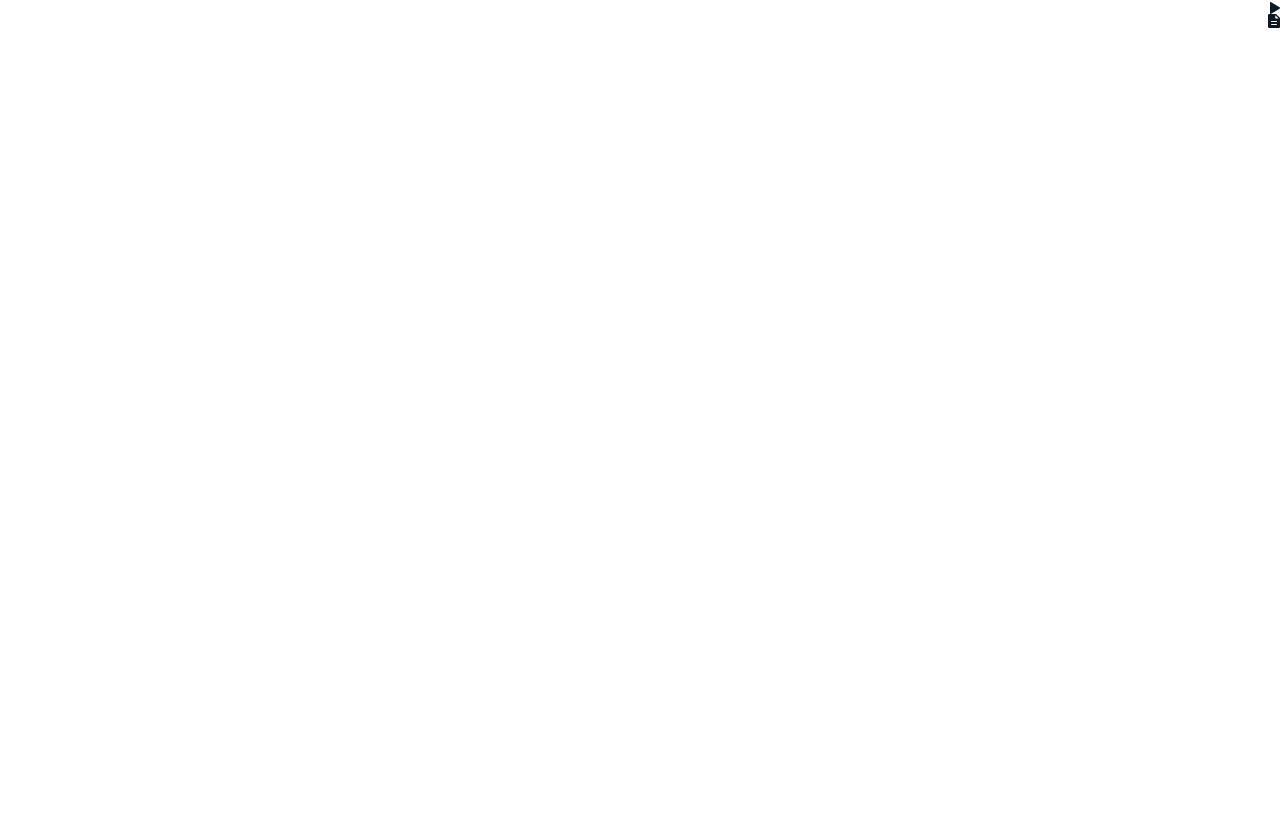
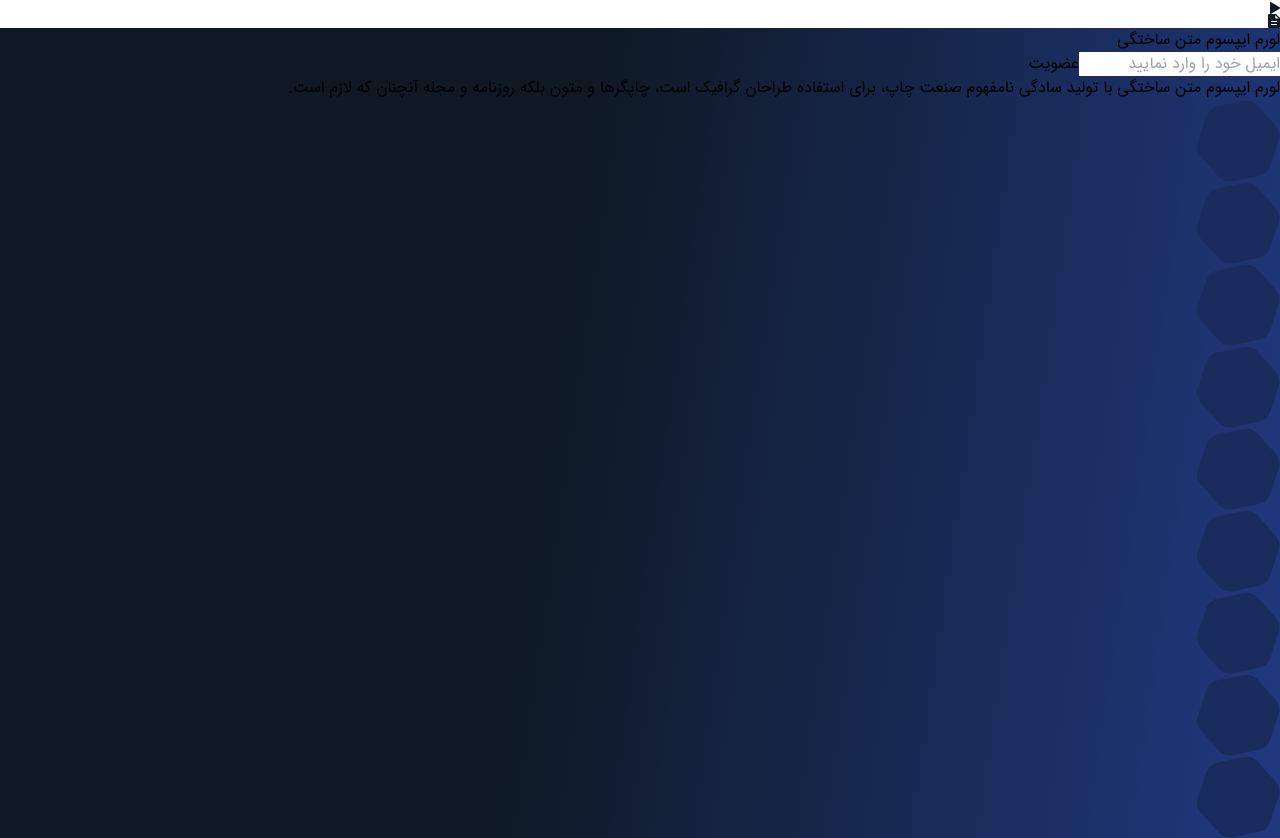
Before and after one commit to Alireza-WebDeveloper/Academy, a Next.js app: page / in a window 1280 px wide. Shown: the part 2508-3346 px from the top of the page. Before the commit the page ends 2536 px from the top, so only its background shows below. Built offline with nearby package versions, Linux system fonts and the light colour scheme.

Commit message:
add : contact component

```diff
--- /dev/null
+++ b/app/components/_pages/home/contact/form.tsx
@@ -0,0 +1,21 @@
+import Input from '@/app/components/shared/ui/input';
+import Button from '@/app/components/shared/ui/button';
+
+const Form = () => {
+  return (
+    <div className="flex justify-center flex-col gap-4 z-30 items-center">
+      <p className="text-xl font-bold">لورم ایپسوم متن ساختگی</p>
+      <section className="flex items-center gap-2 justify-center  flex-wrap">
+        <Input inputSize="lg" placeholder="ایمیل خود را وارد نمایید" />
+        <Button size="lg">عضویت</Button>
+      </section>
+      <p className="w-[60%] text-center">
+        لورم ایپسوم متن ساختگی با تولید سادگی نامفهوم صنعت چاپ، برای استفاده
+        طراحان گرافیک است، چاپگرها و متون بلکه روزنامه و مجله آنچنان که لازم
+        است.
+      </p>
+    </div>
+  );
+};
+
+export default Form;
--- /dev/null
+++ b/app/components/_pages/home/contact/icon-position.tsx
@@ -0,0 +1,46 @@
+import { PolygonIcon } from '@/app/components/shared/ui/icons';
+
+const IconPosition = () => {
+  return (
+    <>
+      <section className="absolute opacity-50  -bottom-2 -left-3 z-10">
+        <PolygonIcon />
+      </section>
+      <section className="absolute opacity-50  bottom-20 -left-3 z-10  rotate-90">
+        <PolygonIcon />
+      </section>
+      <section className="absolute opacity-50  bottom-44 -left-3 z-10  rotate-90">
+        <PolygonIcon />
+      </section>
+      <section className="absolute opacity-50  bottom-20 -left-3 z-10  rotate-90">
+        <PolygonIcon />
+      </section>
+      <section className="absolute opacity-50  -top-10 -left-10 z-10  rotate-90">
+        <PolygonIcon />
+      </section>
+      <section className="absolute opacity-50  -bottom-10 left-20 z-10  rotate-90">
+        <PolygonIcon />
+      </section>
+      <section className="absolute opacity-50  bottom-16 left-20 z-10  rotate-90">
+        <PolygonIcon />
+      </section>
+      <section className="absolute opacity-50  bottom-40 left-20 z-10  rotate-90">
+        <PolygonIcon />
+      </section>
+      <section className="absolute opacity-50  -top-2 left-20 z-10  rotate-90">
+        <PolygonIcon />
+      </section>{' '}
+      <section className="absolute opacity-50  bottom-2 left-40 z-10  rotate-90">
+        <PolygonIcon />
+      </section>
+      <section className="absolute opacity-50  -bottom-10 left-64 z-10  rotate-90">
+        <PolygonIcon />
+      </section>{' '}
+      <section className="absolute opacity-50  bottom-16 left-64 z-10  rotate-90">
+        <PolygonIcon />
+      </section>
+    </>
+  );
+};
+
+export default IconPosition;
--- /dev/null
+++ b/app/components/_pages/home/contact/index.tsx
@@ -0,0 +1,19 @@
+import Form from './form';
+import IconPosition from './icon-position';
+
+const Contact = () => {
+  return (
+    <div
+      className="relative overflow-hidden flex justify-center items-center text-white  h-[320px] rounded-xl"
+      style={{
+        background:
+          'linear-gradient(98.28deg, #0E1924 41.65%, #375CE7 161.39%)',
+      }}
+    >
+      <Form />
+      <IconPosition />
+    </div>
+  );
+};
+
+export default Contact;
--- /dev/null
+++ b/app/components/shared/ui/button/index.tsx
@@ -0,0 +1,43 @@
+import React from 'react';
+import { cn } from '@/app/lib/utils/cn';
+
+interface ButtonProps extends React.ButtonHTMLAttributes<HTMLButtonElement> {
+  size?: 'sm' | 'md' | 'lg';
+  color?: 'blue' | 'red' | 'green';
+}
+
+const Button: React.FC<ButtonProps> = ({
+  size = 'md',
+  color = 'blue',
+  className,
+  children,
+  ...props
+}) => {
+  const sizeClasses = {
+    sm: 'px-2 py-1 text-sm',
+    md: 'px-4 py-2 text-base',
+    lg: 'px-6 py-3 text-lg',
+  };
+
+  const colorClasses = {
+    blue: 'bg-blue-500 hover:bg-blue-600 text-white',
+    red: 'bg-red-500 hover:bg-red-600 text-white',
+    green: 'bg-green-500 hover:bg-green-600 text-white',
+  };
+
+  return (
+    <button
+      className={cn(
+        'rounded',
+        sizeClasses[size],
+        colorClasses[color],
+        className
+      )}
+      {...props}
+    >
+      {children}
+    </button>
+  );
+};
+
+export default Button;
--- a/app/components/shared/ui/icons/index.tsx
+++ b/app/components/shared/ui/icons/index.tsx
@@ -369,7 +369,7 @@ export const MailIcon = () => {
   );
 };
 
-export const ArrowDownIcon  = () => {
+export const ArrowDownIcon = () => {
   return (
     <svg
       width="11"
@@ -404,3 +404,20 @@ export const CloseIcon = () => {
     </svg>
   );
 };
+
+export const PolygonIcon = () => {
+  return (
+    <svg
+      width="83"
+      height="82"
+      viewBox="0 0 83 82"
+      fill="none"
+      xmlns="http://www.w3.org/2000/svg"
+    >
+      <path
+        d="M35.8809 81.166C30.6329 82.2508 25.2048 80.4533 21.6413 76.4508L3.87505 56.4951C0.311612 52.4925 -0.845802 46.8929 0.838805 41.8056L9.23775 16.4418C10.9224 11.3544 15.1931 7.55228 20.4411 6.46754L46.6063 1.0593C51.8544 -0.0254398 57.2825 1.77201 60.8459 5.77458L78.6122 25.7302C82.1757 29.7328 83.3331 35.3324 81.6485 40.4197L73.2495 65.7836C71.5649 70.8709 67.2942 74.6731 62.0462 75.7578L35.8809 81.166Z"
+        fill="#1A2C5D"
+      />
+    </svg>
+  );
+};
--- /dev/null
+++ b/app/components/shared/ui/input/index.tsx
@@ -0,0 +1,40 @@
+import React from 'react';
+import { cn } from '@/app/lib/utils/cn';
+
+interface InputProps extends React.InputHTMLAttributes<HTMLInputElement> {
+  inputSize?: 'sm' | 'md' | 'lg';
+  color?: 'blue' | 'red' | 'green';
+}
+
+const Input: React.FC<InputProps> = ({
+  inputSize = 'md',
+  color = 'blue',
+  className,
+  ...props
+}) => {
+  const sizeClasses = {
+    sm: 'px-2 py-1 text-sm',
+    md: 'px-4 py-2 text-base',
+    lg: 'px-6 py-3 text-lg',
+  };
+
+  const colorClasses = {
+    blue: 'border-blue-500 focus:ring-blue-500',
+    red: 'border-red-500 focus:ring-red-500',
+    green: 'border-green-500 focus:ring-green-500',
+  };
+
+  return (
+    <input
+      className={cn(
+        'border rounded focus:outline-none focus:ring-2',
+        sizeClasses[inputSize],
+        colorClasses[color],
+        className
+      )}
+      {...props}
+    />
+  );
+};
+
+export default Input;
--- a/app/page.tsx
+++ b/app/page.tsx
@@ -1,4 +1,5 @@
 import Categories from './components/_pages/home/categories';
+import Contact from './components/_pages/home/contact';
 import Introduction from './components/_pages/home/introduction';
 import Latest from './components/_pages/home/latest';
 import Populars from './components/_pages/home/populars';
@@ -10,6 +11,7 @@ const Page = () => {
       <Categories />
       <Populars />
       <Latest />
+      <Contact />
     </div>
   );
 };
```
Also changed, not shown: public/img/contact.jpg (added), public/img/polygon.jpg (added).
